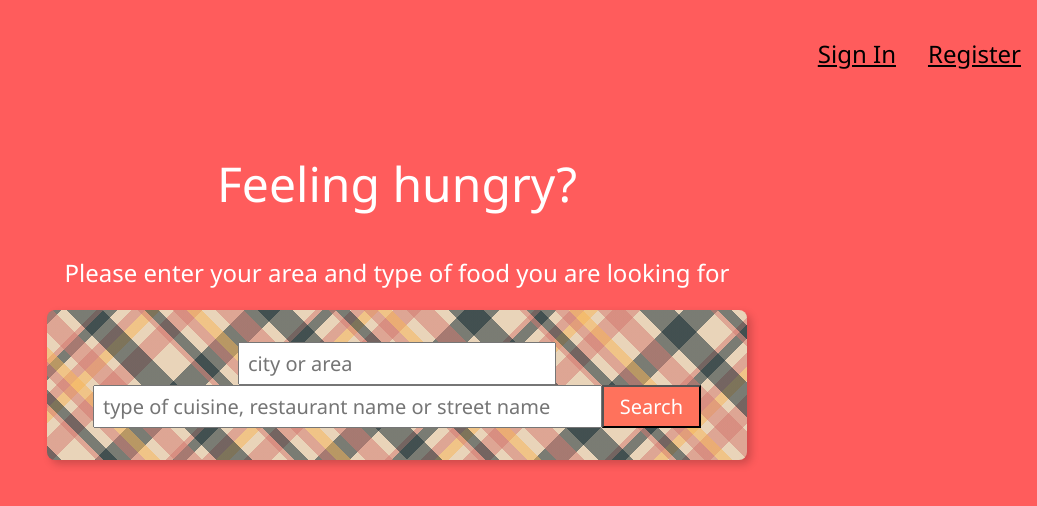
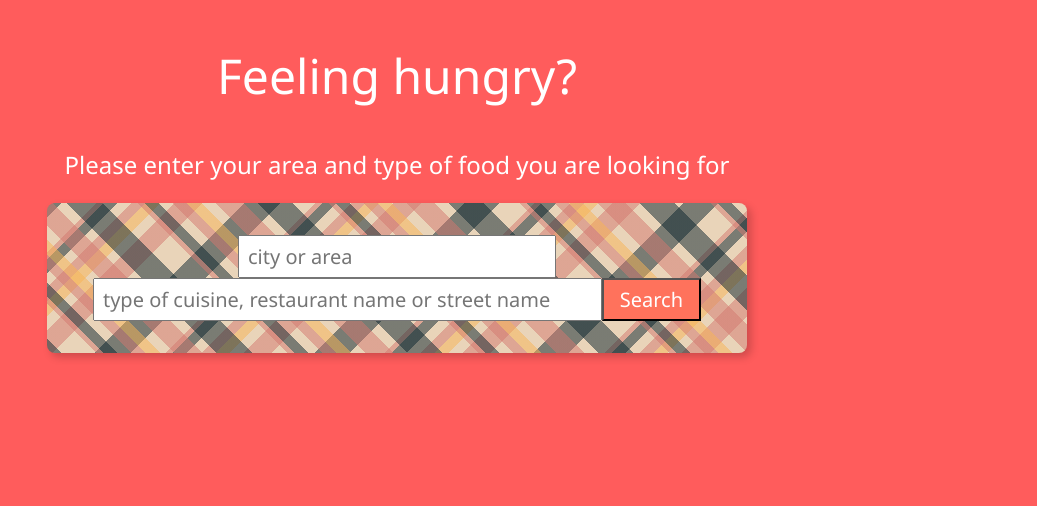
Before and after one commit to ewldev/restaurant-search, a React (Create React App) app: page / in a window 1280 px wide. Shown: the top 506 px of the page, without its empty margins (243-1280 px from the left). Built offline with nearby package versions, Linux system fonts and the light colour scheme.

Commit message:
disabled navigation component

```diff
--- a/src/App.js
+++ b/src/App.js
@@ -1,8 +1,8 @@
 import React, { Component } from 'react';
 import CardList from './components/Card/CardList';
-import Navigation from './components/Navigation/Navigation';
-import Signin from './components/Signin/Signin';
-import Register from './components/Register/Register';
+// import Navigation from './components/Navigation/Navigation';
+// import Signin from './components/Signin/Signin';
+// import Register from './components/Register/Register';
 import ImageLinkForm from './components/ImageLinkForm/ImageLinkForm';
 import './App.css';
 
@@ -69,7 +69,7 @@
   }
 
   render() {
-    const { stores, isSignedIn, route } = this.state;
+    const { stores } = this.state;
     // const { stores, searchField, isSignedIn, route } = this.state;
     // const filteredStores = stores.filter(store => {
     //   return store.name.toLowerCase().includes(searchField.toLowerCase());
@@ -77,9 +77,10 @@
     console.log('stores',stores);
     return (
       <div className="App">
-        <Navigation isSignedIn={isSignedIn} onRouteChange={this.onRouteChange} />
-        { route === 'home'
-          ? <div>
+        {// <Navigation isSignedIn={isSignedIn} onRouteChange={this.onRouteChange}/>}
+        // route === 'home'
+          // ? <div>
+          <div>
               <ImageLinkForm
                 onInputChange={this.onInputChange}
                 onInputChange2={this.onInputChange2}
@@ -87,11 +88,11 @@
               />
               <CardList stores={stores} />
             </div>
-          : (
-             route === 'signin'
-             ? <Signin loadUser={this.loadUser} onRouteChange={this.onRouteChange}/>
-             : <Register loadUser={this.loadUser} onRouteChange={this.onRouteChange}/>
-            )
+          // : (
+          //    route === 'signin'
+          //    ? <Signin loadUser={this.loadUser} onRouteChange={this.onRouteChange}/>
+          //    : <Register loadUser={this.loadUser} onRouteChange={this.onRouteChange}/>
+          //   )
         }
       </div>
     );
```
